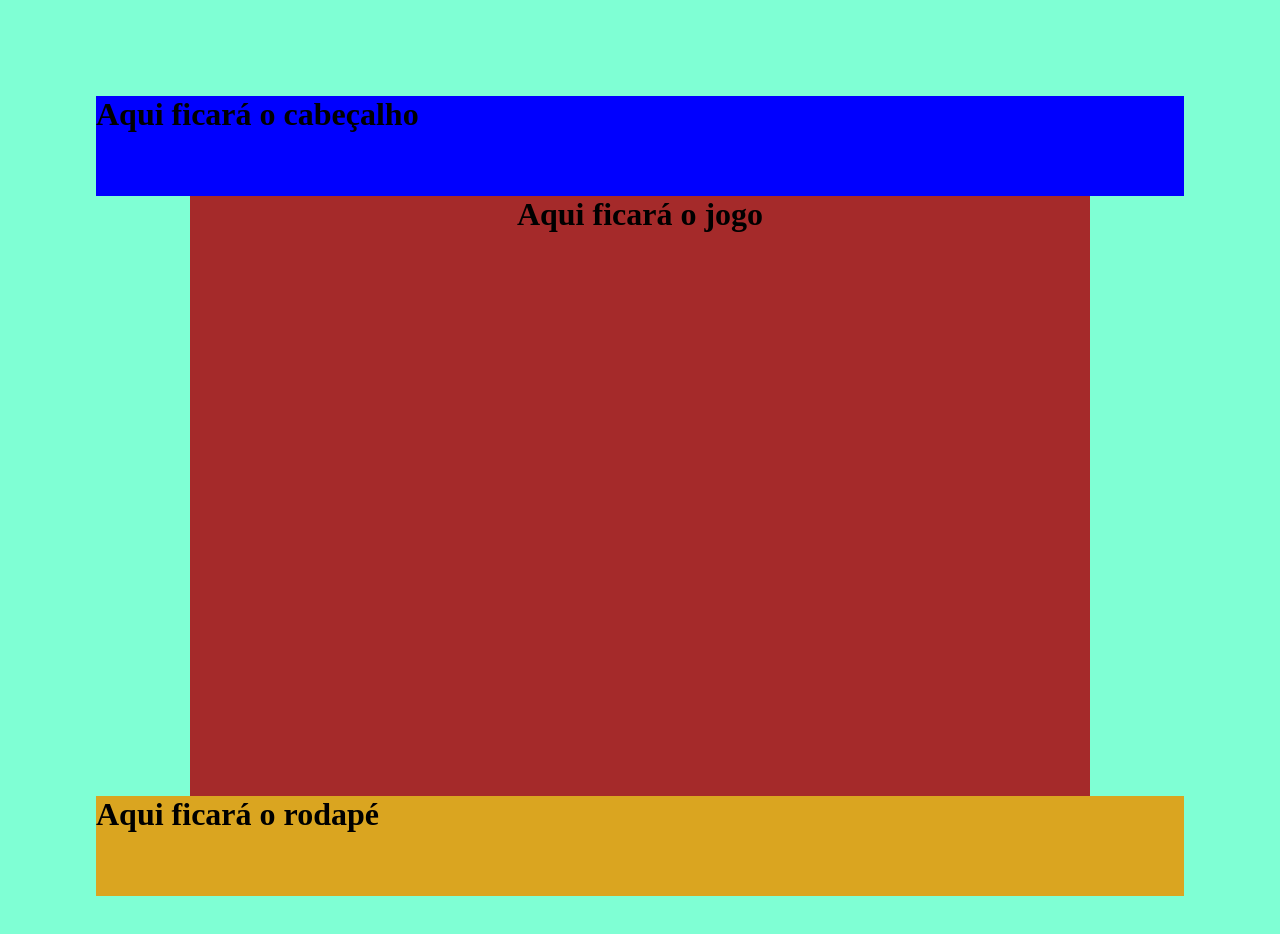
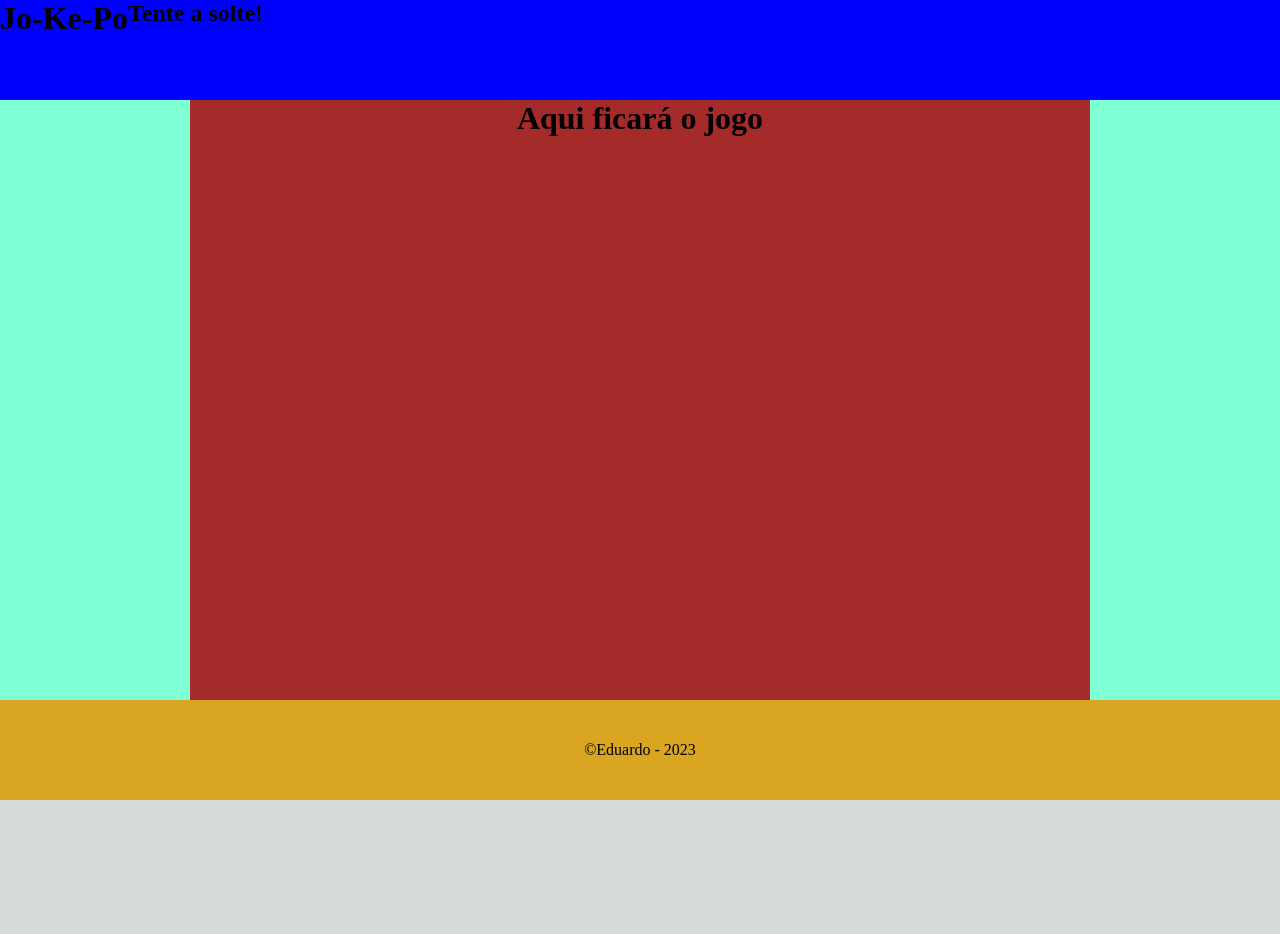
Before and after one commit to EduardoGomesSa/jokepo-reactjs, a Next.js app in the folder arquivos/: page / in a window 1280 px wide. Shown: the top 934 px of the page. After the commit the page ends 800 px from the top, so only its background shows below. Built offline with nearby package versions, Linux system fonts and the light colour scheme.

Commit message:
criação da estrutura básica do css do layout

```diff
--- a/arquivos/src/components/Footer.jsx
+++ b/arquivos/src/components/Footer.jsx
@@ -3,7 +3,7 @@ import styles from '../styles/Footer.module.css'
 export default function Footer(){
     return (
         <div className={styles.footer}>
-            <h1>Aqui ficará o rodapé</h1>
+            <p>&copy;Eduardo - 2023</p>
         </div>
     )
 }
--- a/arquivos/src/components/Header.jsx
+++ b/arquivos/src/components/Header.jsx
@@ -3,7 +3,8 @@ import styles from '../styles/Header.module.css'
 export default function Header(){
     return (
         <div className={styles.header}>
-            <h1>Aqui ficará o cabeçalho</h1>
+            <h1>Jo-Ke-Po</h1>
+            <h2>Tente a solte!</h2>
         </div>
     )
 }
--- a/arquivos/src/styles/Display.module.css
+++ b/arquivos/src/styles/Display.module.css
@@ -1,9 +1,10 @@
 .display {
     display: flex;
     flex-direction: column;
-    justify-content: space-between;
+    justify-content: center;
     align-items: center;
     padding: 6rem;
-    min-height: 100vh;
+    width: 100%;
+    height: 100vh;
     background-color: aquamarine;
 }
--- a/arquivos/src/styles/Footer.module.css
+++ b/arquivos/src/styles/Footer.module.css
@@ -1,4 +1,9 @@
 .footer{
+    display: flex;
+    align-items: center;
+    justify-content: center;
+    position: absolute;
+    bottom: 0;
     width: 100%;
     height: 100px;
     background-color: goldenrod;
--- a/arquivos/src/styles/Header.module.css
+++ b/arquivos/src/styles/Header.module.css
@@ -1,4 +1,7 @@
 .header{
+    display: flex;
+    position: absolute;
+    top: 0;
     width: 100%;
     height: 100px;
     background-color: blue;
```
